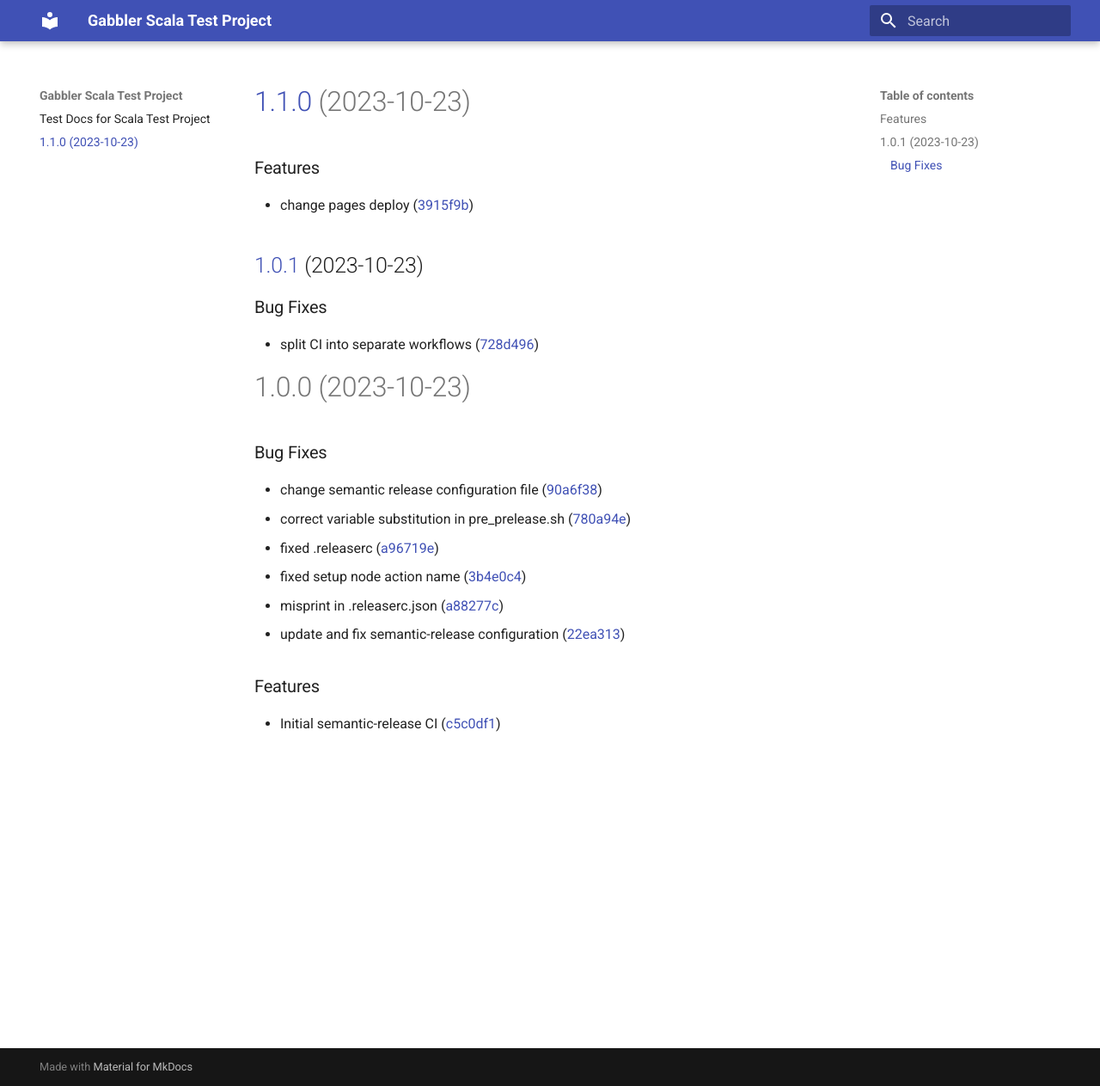
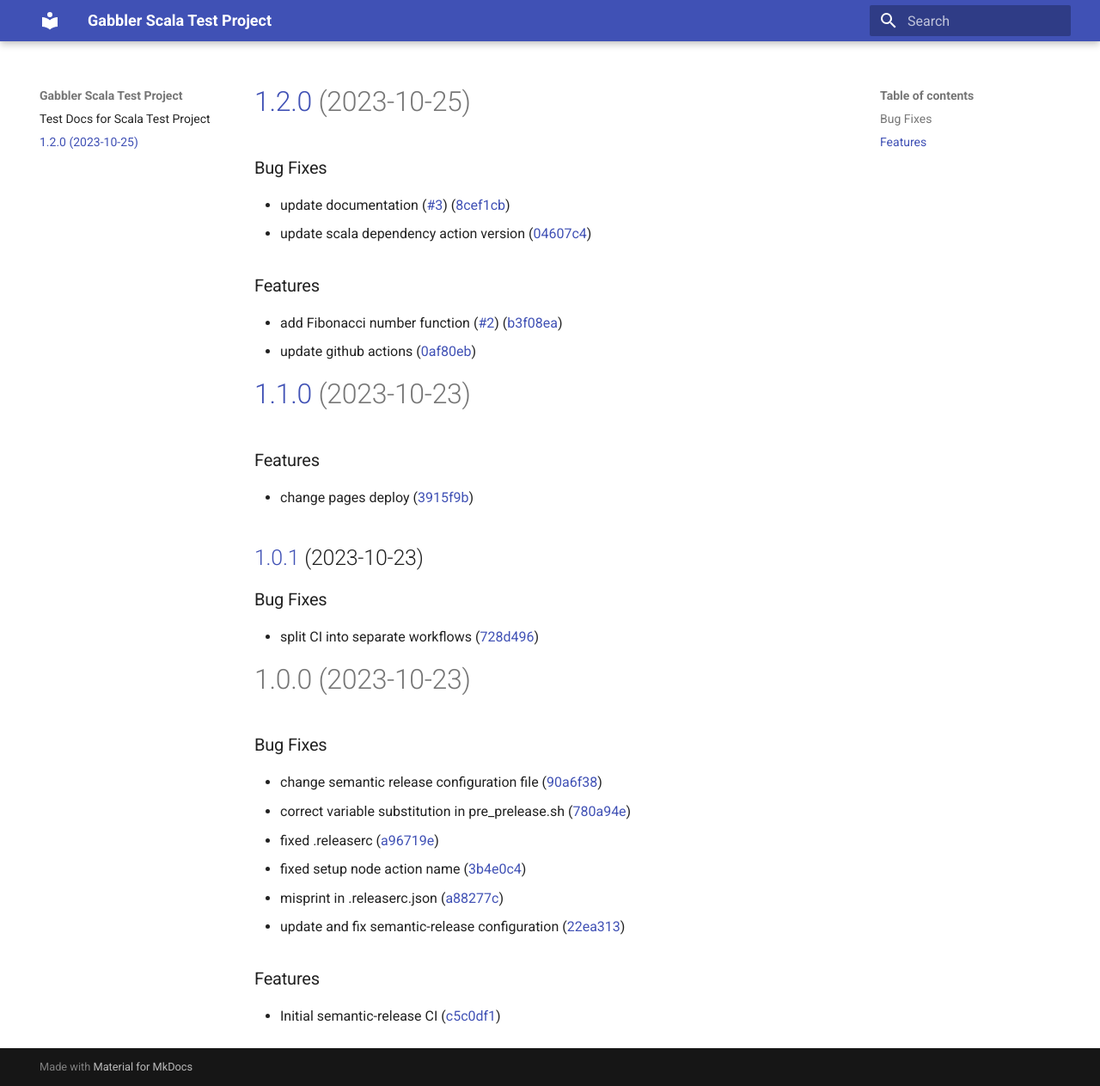
Before and after one commit to gabb1er/Scala-Test-Project, an MkDocs documentation site: the page built from docs/CHANGELOG.md, in a window 1280 px wide and 1263 px high. Shown: the whole window at 86% size. Built offline with MkDocs 1.6.1 and Material for MkDocs 9.7.7, drawn with Linux system fonts in a browser that asks for light colours.

Commit message:
chore (release): 1.2.0 [skip ci]
# [1.2.0](https://github.com/gabb1er/Scala-Test-Project/compare/v1.1.0...v1.2.0) (2023-10-25)

### Bug Fixes

* update documentation ([#3](https://github.com/gabb1er/Scala-Test-Project/issues/3)) ([8cef1cb](https://github.com/gabb1er/Scala-Test-Project/commit/8cef1cba4739acd8186fb8b4234ea478718345de))
* update scala dependency action version ([04607c4](https://github.com/gabb1er/Scala-Test-Project/commit/04607c4a46500778ccca2dfed43dfe9c06380069))

### Features

* add Fibonacci number function ([#2](https://github.com/gabb1er/Scala-Test-Project/issues/2)) ([b3f08ea](https://github.com/gabb1er/Scala-Test-Project/commit/b3f08ea7f1cb7ea36a4d2588d90b9f8597de1747))
* update github actions ([0af80eb](https://github.com/gabb1er/Scala-Test-Project/commit/0af80ebed236c629eb402a1bb6e74bc0b50c03bc))

```diff
--- a/docs/CHANGELOG.md
+++ b/docs/CHANGELOG.md
@@ -1,3 +1,17 @@
+# [1.2.0](https://github.com/gabb1er/Scala-Test-Project/compare/v1.1.0...v1.2.0) (2023-10-25)
+
+
+### Bug Fixes
+
+* update documentation ([#3](https://github.com/gabb1er/Scala-Test-Project/issues/3)) ([8cef1cb](https://github.com/gabb1er/Scala-Test-Project/commit/8cef1cba4739acd8186fb8b4234ea478718345de))
+* update scala dependency action version ([04607c4](https://github.com/gabb1er/Scala-Test-Project/commit/04607c4a46500778ccca2dfed43dfe9c06380069))
+
+
+### Features
+
+* add Fibonacci number function ([#2](https://github.com/gabb1er/Scala-Test-Project/issues/2)) ([b3f08ea](https://github.com/gabb1er/Scala-Test-Project/commit/b3f08ea7f1cb7ea36a4d2588d90b9f8597de1747))
+* update github actions ([0af80eb](https://github.com/gabb1er/Scala-Test-Project/commit/0af80ebed236c629eb402a1bb6e74bc0b50c03bc))
+
 # [1.1.0](https://github.com/gabb1er/Scala-Test-Project/compare/v1.0.1...v1.1.0) (2023-10-23)
 
 
```
Also changed, not shown: docs/index.md (+1 -1 lines), 1 other file.
